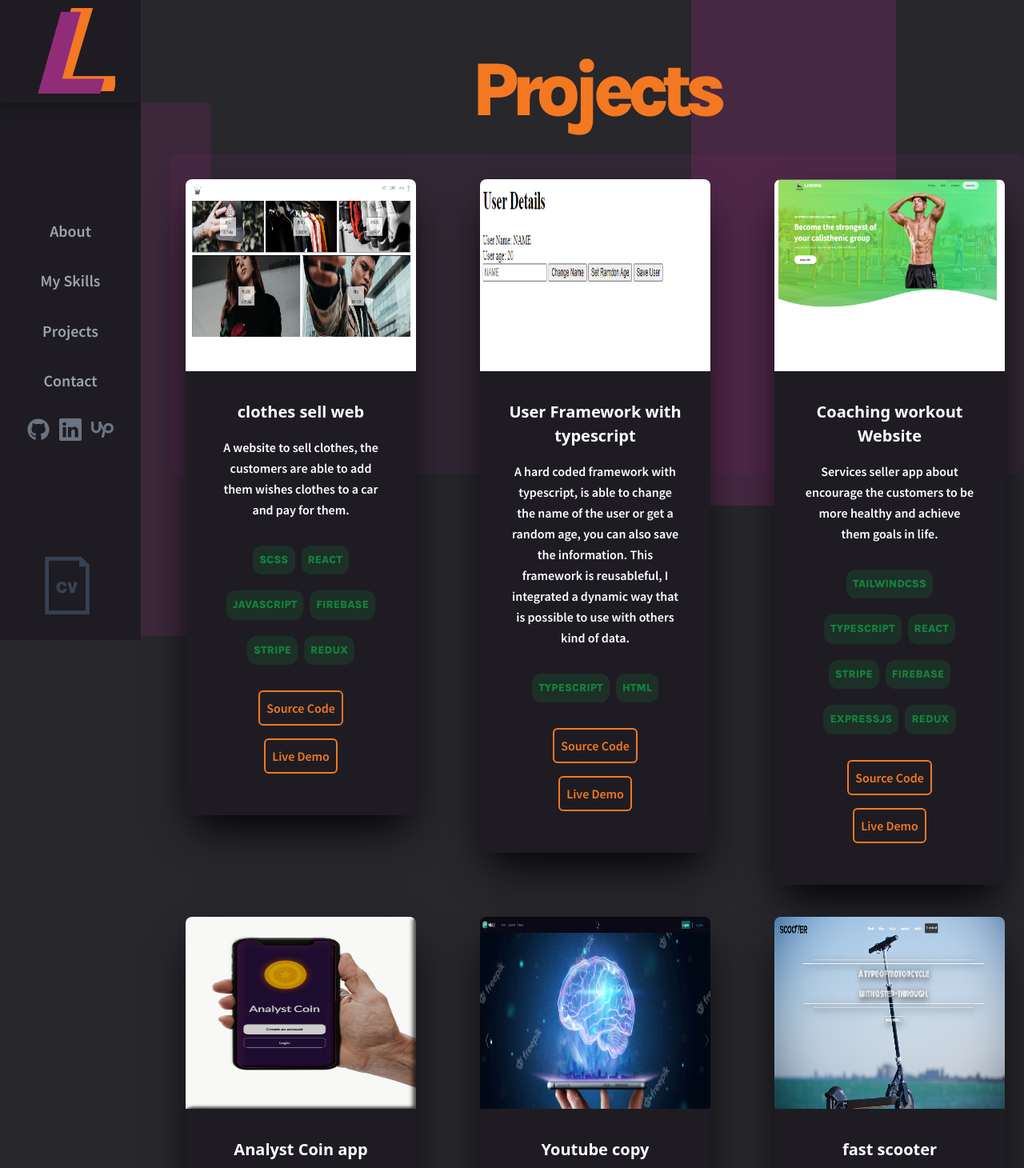
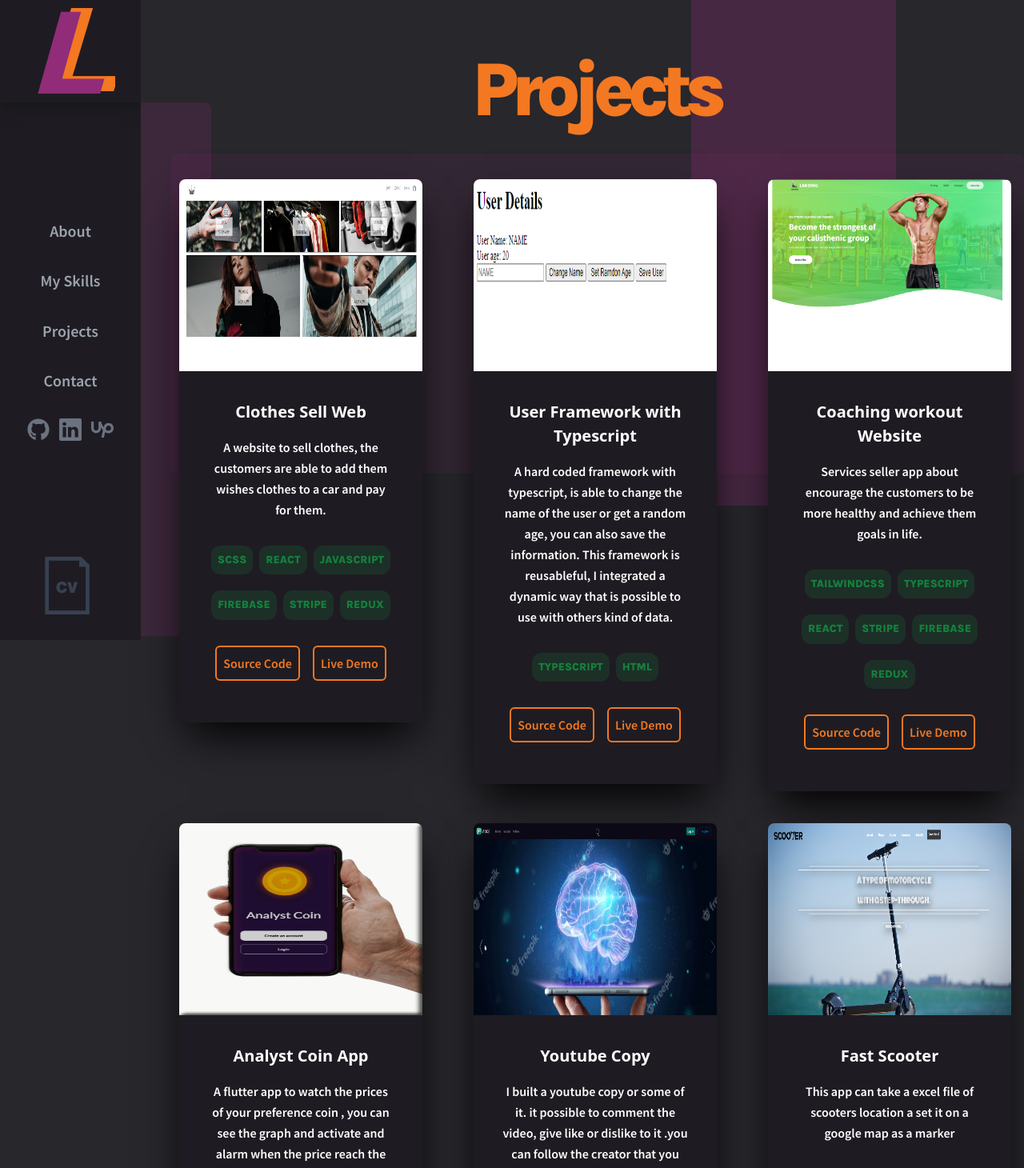
Before and after one commit to luigifgp/portfolio, a React (Create React App) app: page /projects in a window 1280 px wide. Shown: the top 1460 px of the page at 80% size. Built offline with nearby package versions, Linux system fonts and the light colour scheme.

Commit message:
fixing sizes issues

```diff
--- a/src/index.css
+++ b/src/index.css
@@ -62,7 +62,7 @@
   /* contactPage */
 
   .contactpage {
-    @apply grid lg:grid-cols-2 lg:gap-10 xl:gap-10 ;
+    @apply grid lg:grid-cols-2  gap-10  transition-all duration-300  ;
   }
 
   .contactpage input,
@@ -94,14 +94,15 @@
      @apply   duration-500 transition-all rounded-lg   text-center ;
   }
   .project-card-button{
-    @apply m-2 lg:text-lg  text-OrangeColor border-OrangeColor rounded-md hover:bg-OrangeColor focus:bg-OrangeColor
+    @apply m-2 lg:text-lg   text-OrangeColor border-OrangeColor rounded-md hover:bg-OrangeColor focus:bg-OrangeColor
     font-semibold font-mono border-2 disabled:opacity-20 disabled:bg-PurpleColor disabled:text-white
     p-2   focus:text-white transition-all  hover:text-white  duration-300 focus:scale-95;
   }
 
 }
 
-/* xl:pt-60 */
+
+/*contactpage: contact form  */
 
 .input_container {
   display: inline-block;
--- a/src/pages/ContactPage.tsx
+++ b/src/pages/ContactPage.tsx
@@ -6,12 +6,16 @@ import { IoLocationSharp } from "react-icons/io5";
 
 const ContactPage: React.FunctionComponent = () => {
   return (
-    <div className="contactpage">
-      <div className="grid grid-flow-row gap-0  items-center p-10 xl:pl-0 ">
-        <ContactTitle />
-        <ContactForm />
+    <div className="contactpage ">
+      <div className="grid  mt-14 lg:mt-12 xl:gap-2 ">
+        <div className=" grid justify-center lg:pl-8 lg:justify-start">
+          <ContactTitle />
+        </div>
+        <div className="px-2 sm:px-6 lg:pr-0 lg:-mt-14 xl:-mt-4">
+          <ContactForm />
+        </div>
       </div>
-      <div className="h-screen p-[2rem] lg:p-0 leading-6 relative">
+      <div className="h-screen p-[0.5rem] px-2 sm:px-6 lg:p-0  leading-6 relative">
         <div className=" bg-PurpleColor bg-opacity-80  lg:w-80 w-44 h-26 p-4 rounded-md text-center absolute z-20 left-9 top-10">
           <div className="grid grid-flow-col">
             <IoLocationSharp className=" fill-slate-200" size={20} />
--- a/src/pages/ContactPageCompt/ContactPage_Form.tsx
+++ b/src/pages/ContactPageCompt/ContactPage_Form.tsx
@@ -46,7 +46,7 @@ const ContactForm: React.FunctionComponent = () => {
 
 
   return (
-    <div className="p-10 xl:mb-32  sm:rounded-md bg-DarkModeDark bg-opacity-80 ">
+    <div className="p-6 sm:p-10 xl:mb-32  sm:rounded-md bg-DarkModeDark bg-opacity-80 ">
       <form onSubmit={onSubmit} autoComplete="off" className="grid gap-4">
         <div className="grid grid-flow-col gap-4 ">
           <div className="input_container">
@@ -88,7 +88,7 @@ const ContactForm: React.FunctionComponent = () => {
             value={searchString}
             onChange={handleTextArea}
             name="message"
-            className=" h-72"
+            className=" h-72 -mb-8"
             cols={3}
             rows={3}
             placeholder="Leave your message here..."
@@ -97,7 +97,7 @@ const ContactForm: React.FunctionComponent = () => {
           <span className="input_span"> </span>
         </div>
         <div className="">
-          <button type="submit" disabled={getformSubmitted} className="button">
+          <button type="submit" disabled={getformSubmitted} className="lg:px-7 button">
             Send message!
           </button>
         </div>
--- a/src/pages/ContactPageCompt/ContactPage_Title.tsx
+++ b/src/pages/ContactPageCompt/ContactPage_Title.tsx
@@ -3,7 +3,7 @@ import Letter from '../../components/Letter';
 
 const ContactTitle:React.FunctionComponent = () => {
     return (
-      <div className="  ">
+      <div className="   ">
         <Letter letter="C" className="text-OrangeColor " />
         <Letter letter="o" className="text-OrangeColor" />
         <Letter letter="n" className="text-OrangeColor" />
--- a/src/pages/ProjectPage.tsx
+++ b/src/pages/ProjectPage.tsx
@@ -5,9 +5,9 @@ import ProjectCard from './ProjectPageCompt/Project_Card';
 
 const ProjectPage: React.FunctionComponent = () => {
     return (
-      <div className="grid mt-20 lg:mt-10   justify-center items-center justify-items-center">
+      <div className="grid mt-20 lg:mt-10 pl-8 md:pl-0  justify-center items-center justify-items-center">
         <ProjectTittle />
-        <div className="mt-10">
+        <div className="mt-10  ">
           <ProjectCard />
         </div>
       </div>
--- a/src/pages/ProjectPageCompt/Project_Card.tsx
+++ b/src/pages/ProjectPageCompt/Project_Card.tsx
@@ -11,9 +11,9 @@ const ProjectCard: React.FunctionComponent = () => {
 
   return (
     <div className="container duration-700 transition-all">
-      <div className="flex flex-wrap -mx-4 ">
+      <div className="flex flex-wrap -mx-10 lg:-mx-4 ">
         {data.map((projects) => (
-          <div className="w-full md:w-1/2 xl:w-1/3  px-10">
+          <div className="w-full md:w-1/2 xl:w-1/3   px-8">
             <div className="bg-DarkModeDark rounded-lg overflow-hidden mb-10 shadow-2xl shadow-black hover:shadow-md  hover:shadow-orange-400 duration-500 transition-all">
               <img
                 src={projects.img}
@@ -51,14 +51,14 @@ const ProjectCard: React.FunctionComponent = () => {
 
                 <div className=" py-2   ">
                   <a aria-disabled href={projects.urlcode} target="_blank">
-                    <button className="project-card-button">
-                      {" "}
+                    <button className=" project-card-button">
+
                       Source Code
                     </button>
                   </a>
 
                   <a href={projects.urlDemo} target="_blank">
-                    <button className="project-card-button">Live Demo</button>
+                    <button className=" project-card-button">Live Demo</button>
                   </a>
                 </div>
               </div>
--- a/src/pages/ProjectPageCompt/Projects_Data.ts
+++ b/src/pages/ProjectPageCompt/Projects_Data.ts
@@ -10,7 +10,7 @@ export interface CardProjectData {
 export const Projects: CardProjectData[] = [
   {
     img: "/project-img/project1.png",
-    title: "clothes sell web",
+    title: "Clothes Sell Web",
     content:
       "A website to sell clothes, the customers are able to add them wishes clothes to a car and pay for them.",
     languages: ["SCSS", "REACT", "JAVASCRIPT", "FIREBASE", "STRIPE", "REDUX"],
@@ -19,7 +19,7 @@ export const Projects: CardProjectData[] = [
   },
   {
     img: "/project-img/project2.png",
-    title: "User Framework with typescript",
+    title: "User Framework with Typescript",
     content:
       "A hard coded framework with typescript, is able to change the name of the user or get a random age, you can also save the information. This framework is reusableful, I integrated a dynamic way that is possible to use with others kind of data.",
     languages: ["TYPESCRIPT", "HTML"],
@@ -37,7 +37,6 @@ export const Projects: CardProjectData[] = [
       "REACT",
       "STRIPE",
       "FIREBASE",
-      "EXPRESSJS",
       "REDUX",
     ],
     urlcode: "https://github.com/luigifgp/coaching-workout-app",
@@ -45,7 +44,7 @@ export const Projects: CardProjectData[] = [
   },
   {
     img: "/project-img/project4.png",
-    title: "Analyst Coin app",
+    title: "Analyst Coin App",
     content:
       "A flutter app to watch the prices of your preference coin , you can see the graph and activate and alarm when the price reach the price of your choose.",
     languages: ["FLUTTER", "DART", "CRYPTOCURRENCY", "FIREBASE", "REDUX"],
@@ -54,7 +53,7 @@ export const Projects: CardProjectData[] = [
   },
   {
     img: "/project-img/project5.png",
-    title: "Youtube copy",
+    title: "Youtube Copy",
     content:
       " I built a youtube copy or some of it. it possible to comment the video, give like or dislike to it .you can follow the creator that you believe has good content. the user profile is allow to change your image profile and upload new videos.",
     languages: [
@@ -71,7 +70,7 @@ export const Projects: CardProjectData[] = [
   },
   {
     img: "/project-img/project6.png",
-    title: "fast scooter",
+    title: "Fast Scooter",
     content:
       "This app can take a excel file  of scooters location a set it on a google map as a marker",
     languages: ["EXPRESSJS", "MONDODB", "SASS", "JAVASCRIPT", "REACT"],
```
